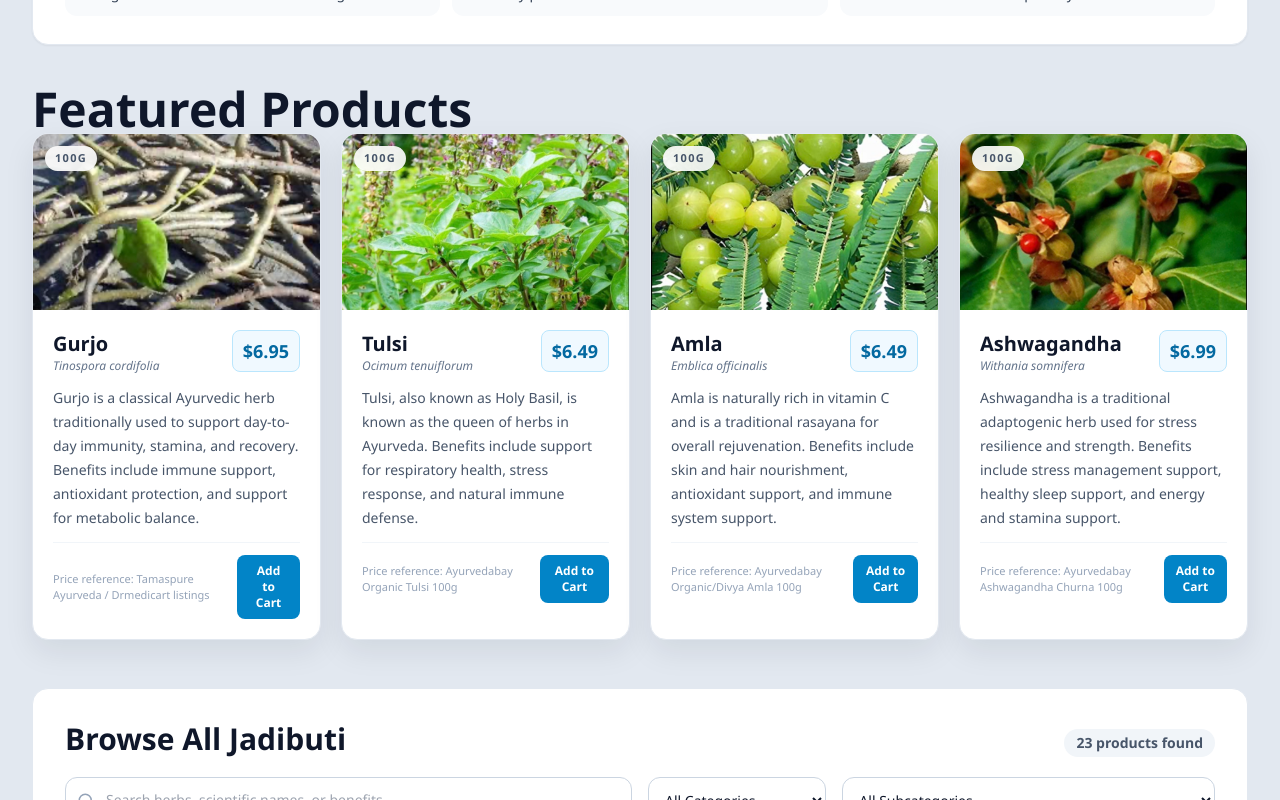
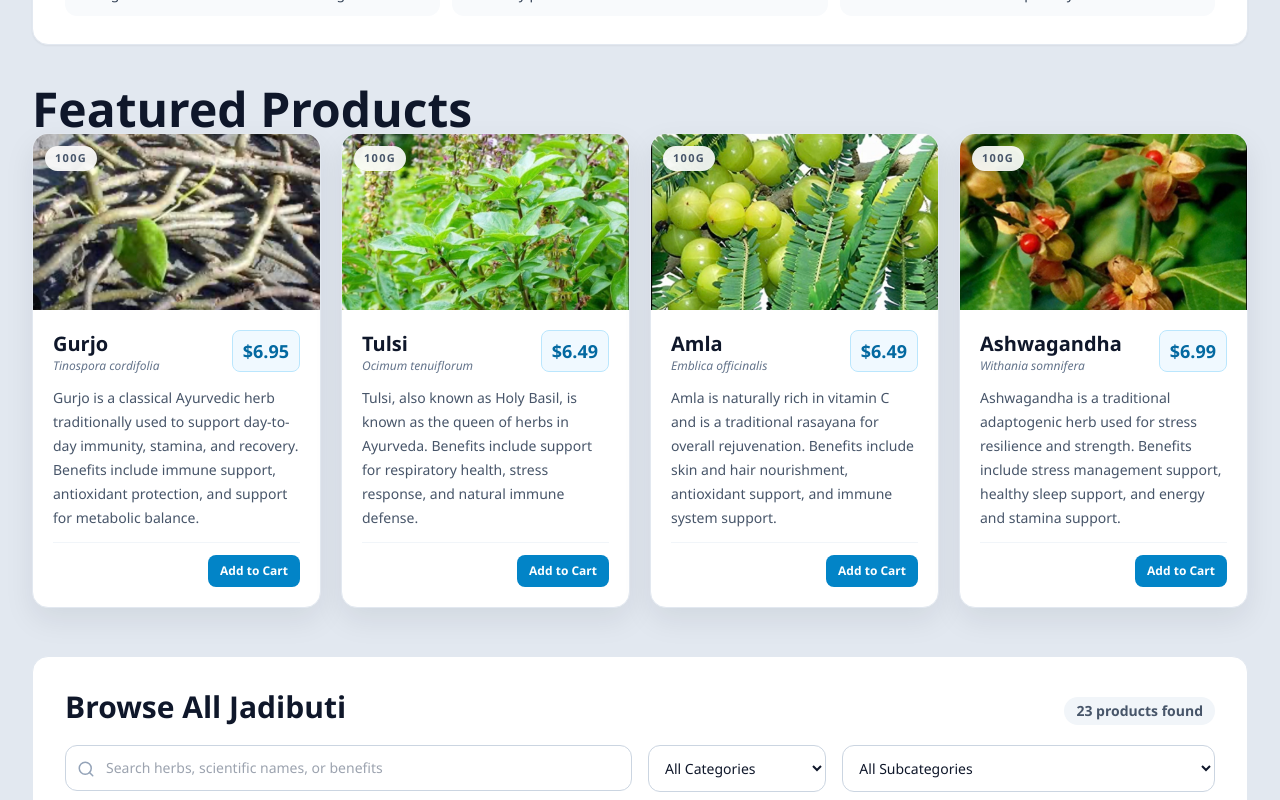
Before and after one commit to sehenagautam/R.-Force-Universe, a React (Vite) app: page / in a window 1280 px wide. Shown: the part 660-1460 px from the top of the page. Built offline with nearby package versions, Linux system fonts and the light colour scheme; the HTML template or start-up script is replaced by a standard one.

Commit message:
Remove price reference text from product UI

```diff
--- a/src/App.tsx
+++ b/src/App.tsx
@@ -458,9 +458,6 @@ export default function App() {
                 >
                   Add to Cart
                 </button>
-                <p className="mt-4 text-xs text-slate-400">
-                  Price reference: {selectedProduct.source}
-                </p>
               </div>
             </div>
           </section>
@@ -1043,8 +1040,7 @@ function ProductCard({
           </div>
         )}
 
-        <div className="flex items-center justify-between gap-3 border-t border-slate-100 pt-3">
-          <p className="text-[11px] text-slate-400">Price reference: {product.source}</p>
+        <div className="flex items-center justify-end gap-3 border-t border-slate-100 pt-3">
           <button
             onClick={() => onAddToCart(product.id)}
             className="rounded-lg bg-sky-600 px-3 py-2 text-xs font-semibold text-white transition hover:bg-sky-700"
```
